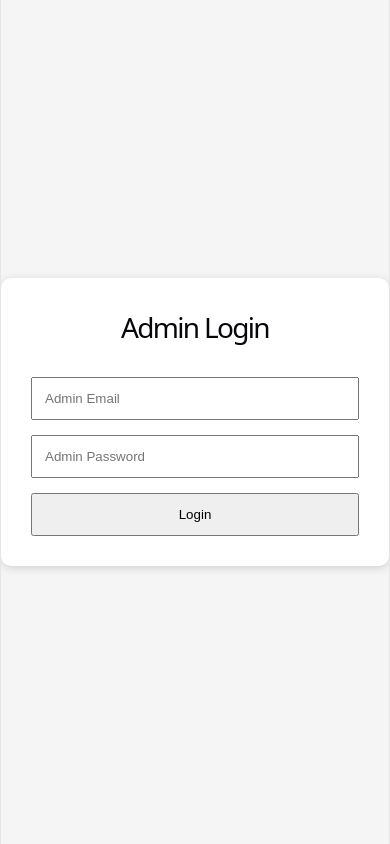
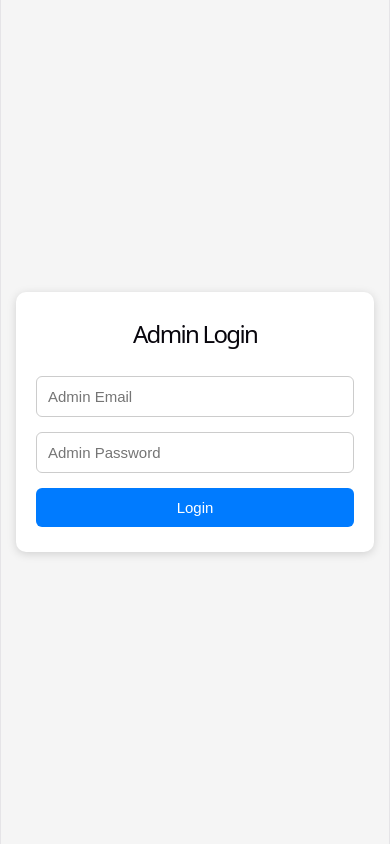
Before and after one commit to mahir954/social-media-frontend, a React (Vite) app: page /admin-login in a window 390 px wide. Built offline with nearby package versions, Linux system fonts and the light colour scheme; no server answers.

Commit message:
Update AdminLogin.css

```diff
--- a/admin/AdminLogin.css
+++ b/admin/AdminLogin.css
@@ -1,36 +1,97 @@
 .admin-login-container {
   min-height: 100vh;
+  width: 100%;
   display: flex;
   justify-content: center;
   align-items: center;
   background: #f5f5f5;
+  padding: 20px;
+  box-sizing: border-box;
 }
 
 .admin-login-box {
   width: 400px;
+  max-width: 100%;
   padding: 30px;
-background: white;
+  background: #ffffff;
   border-radius: 10px;
   box-shadow: 0 2px 10px rgba(0, 0, 0, 0.15);
   text-align: center;
+  box-sizing: border-box;
 }
+
 .admin-login-box h1 {
   margin: 0 0 30px 0;
   font-size: 28px;
   line-height: 1.4;
   text-align: center;
-white-space: nowrap;
 }
 
 .admin-login-box input {
   width: 100%;
   padding: 12px;
   margin-bottom: 15px;
+  border: 1px solid #ccc;
+  border-radius: 6px;
+  font-size: 16px;
+  outline: none;
   box-sizing: border-box;
+}
+
+.admin-login-box input:focus {
+  border-color: #007bff;
 }
 
 .admin-login-box button {
   width: 100%;
   padding: 12px;
+  border: none;
+  border-radius: 6px;
+  background: #007bff;
+  color: white;
+  font-size: 16px;
   cursor: pointer;
+  box-sizing: border-box;
 }
+
+.admin-login-box button:hover {
+  background: #0056b3;
+}
+
+/* Mobile Responsive */
+@media (max-width: 480px) {
+  .admin-login-container {
+    padding: 15px;
+  }
+
+  .admin-login-box {
+    width: 100%;
+    padding: 25px 20px;
+  }
+
+  .admin-login-box h1 {
+    font-size: 24px;
+    margin-bottom: 25px;
+  }
+
+  .admin-login-box input {
+    padding: 11px;
+    font-size: 15px;
+  }
+
+  .admin-login-box button {
+    padding: 11px;
+    font-size: 15px;
+  }
+}
+
+/* Very Small Screens */
+@media (max-width: 350px) {
+  .admin-login-box {
+    padding: 20px 15px;
+  }
+
+  .admin-login-box h1 {
+    font-size: 22px;
+  }
+}
```
Lines whose indentation alone changed are shown as unchanged.
